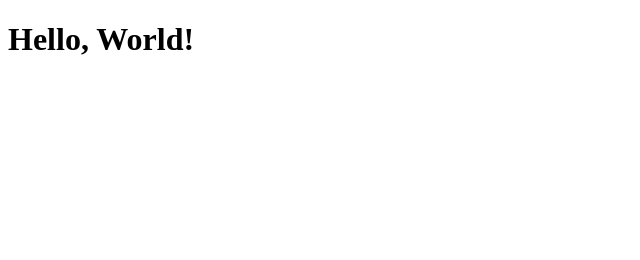
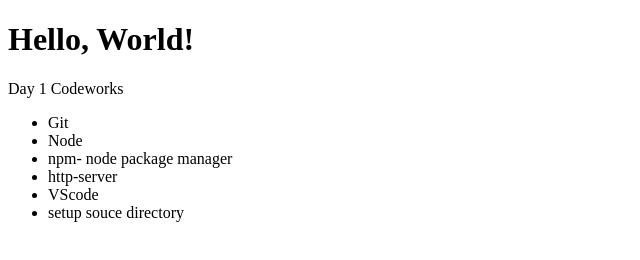
Before and after one commit to LikeAMobBoss/env-setup, a plain HTML site: page index.html in a window 1280 px wide. Shown: the whole page, without its empty margins (0-640 px from the left). Drawn offline with Linux system fonts and the light colour scheme.

Commit message:
hello world

```diff
--- a/index.html
+++ b/index.html
@@ -8,5 +8,14 @@
 </head>
 <body>
 <h1>Hello, World!</h1>
+<p>Day 1 Codeworks</p>
+<ul>
+    <li>Git</li>
+    <li>Node</li>
+    <li>npm- node package manager</li>
+    <li>http-server</li>
+    <li>VScode</li>
+    <li>setup souce directory</li>
+</ul>
 </body>
 </html>
```
